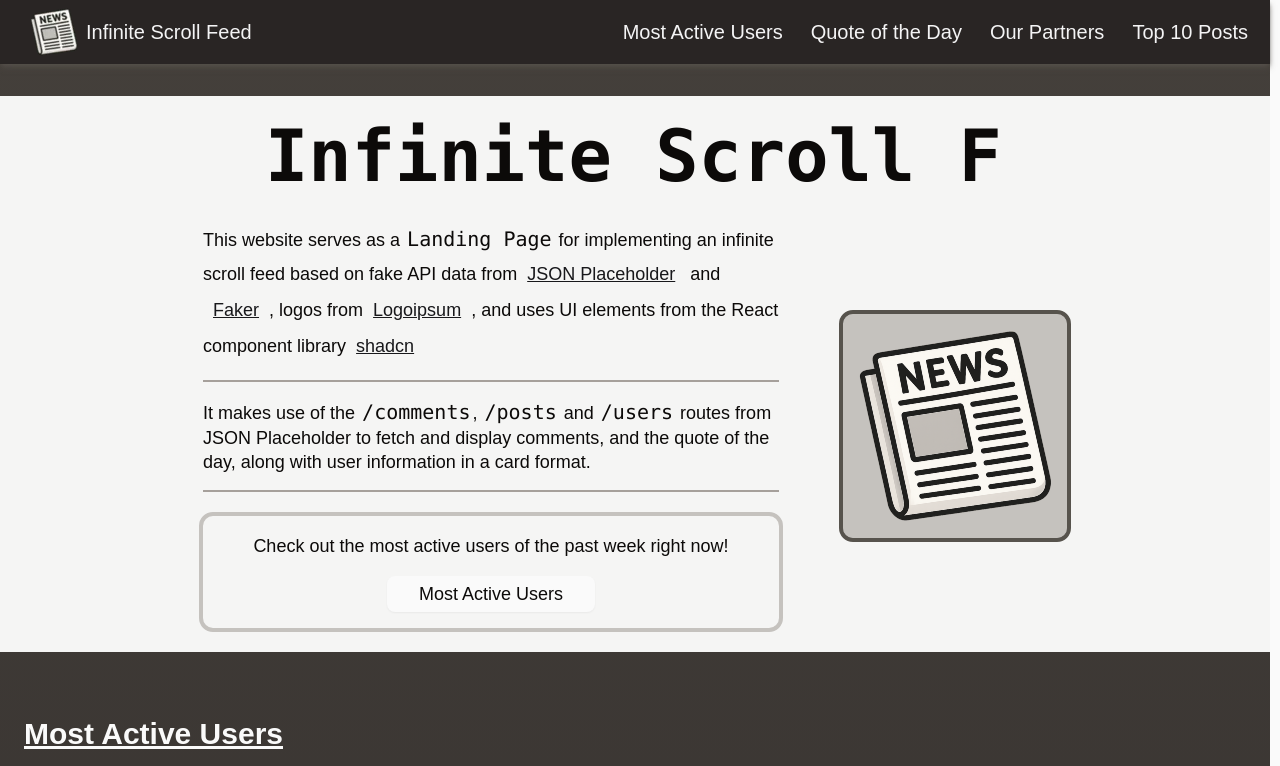
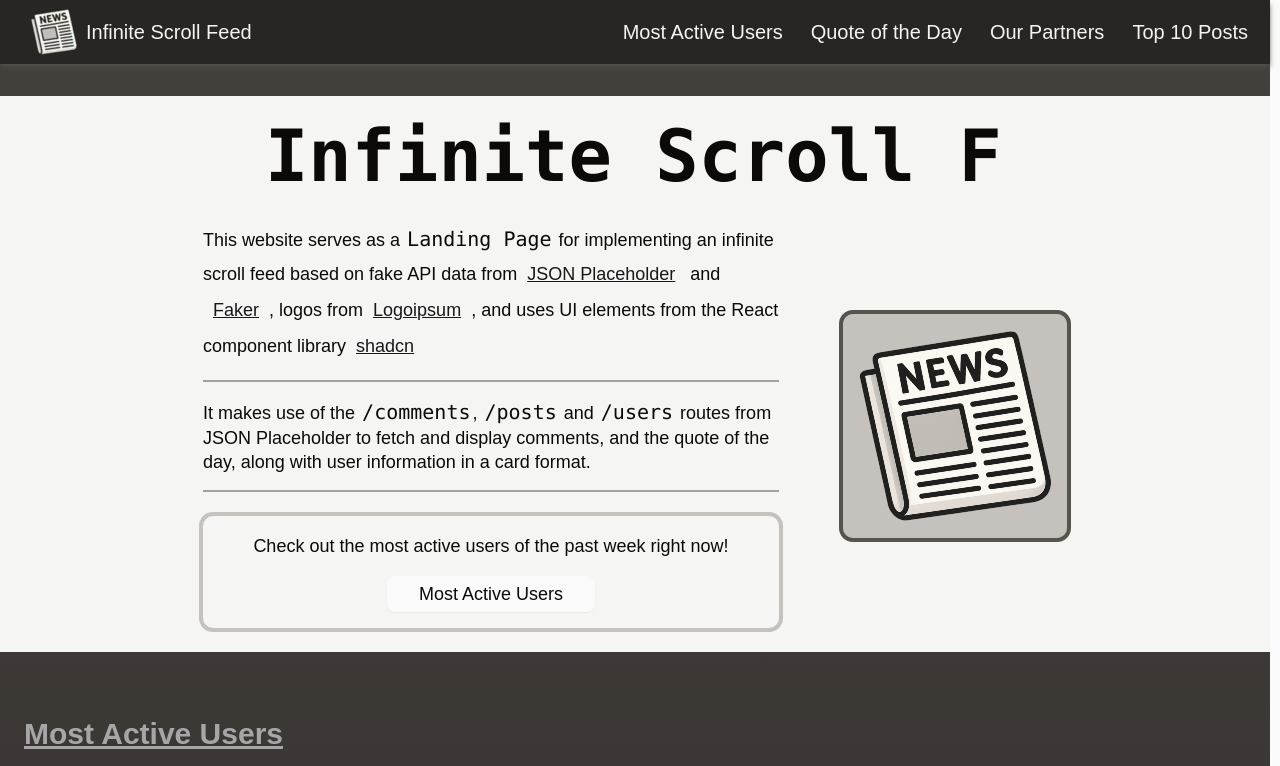
Before and after one commit to StackOverflowIsBetterThanAnyAI/infinite-scroll-feed-inaccessible, a React (Vite) app: page / in a window 1280 px wide. Shown: the top 766 px of the page. Built offline with nearby package versions, Linux system fonts and the light colour scheme; no server answers.

Commit message:
fail enhanced color contrast

```diff
--- a/src/components/users/Users.tsx
+++ b/src/components/users/Users.tsx
@@ -62,7 +62,7 @@ const Users = () => {
         >
             <div className="w-full flex flex-col items-center">
                 <div className="w-full flex flex-col gap-0 sm:gap-4">
-                    <SectionHeader className="text-zinc-50">
+                    <SectionHeader className="text-zinc-300/70">
                         Most Active Users
                     </SectionHeader>
                     <div className="grid grid-cols-1 md:grid-cols-3 gap-4 w-full">
```
Also changed, not shown: 1 other file (tests, documents, lock files or other folders).
